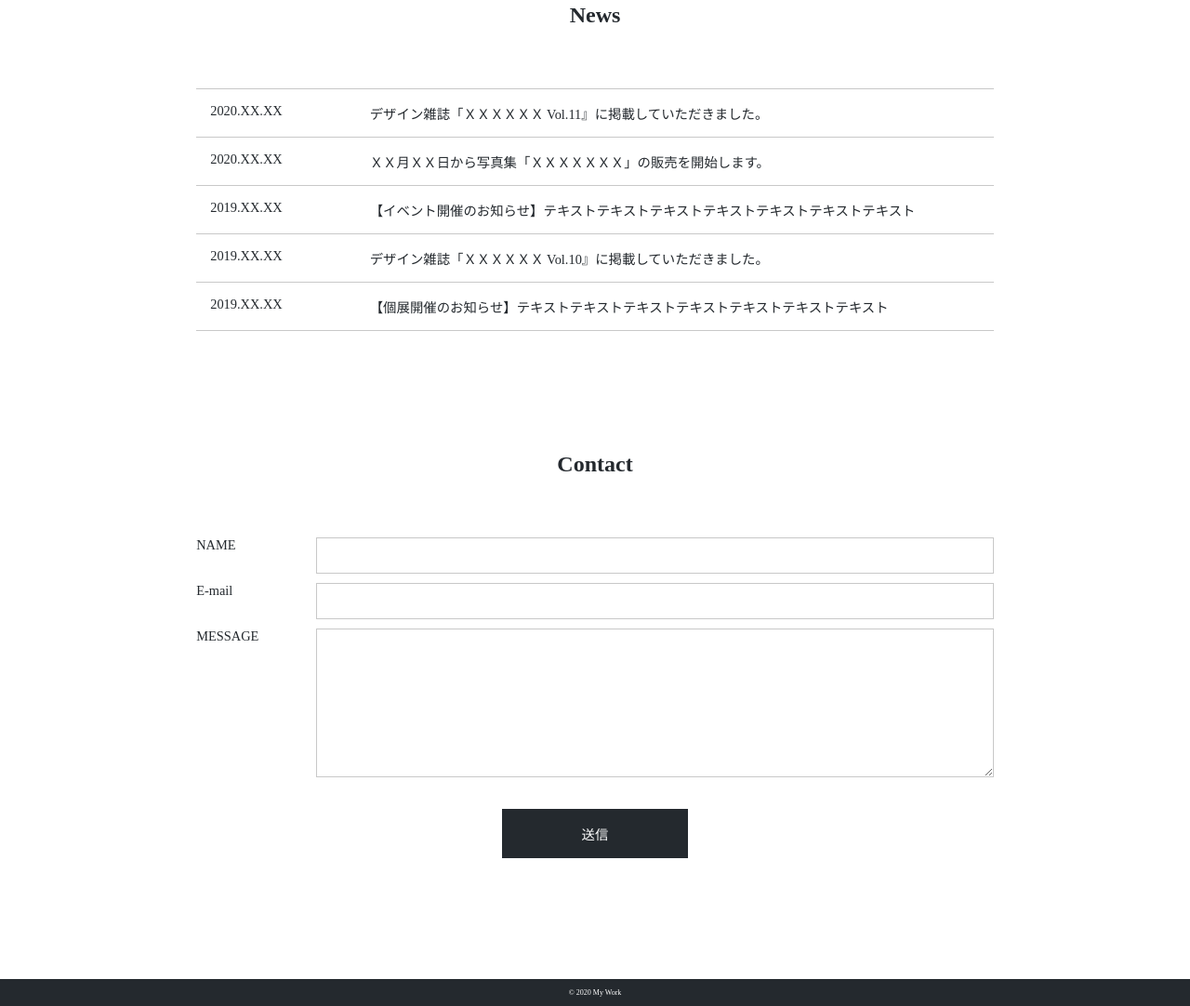
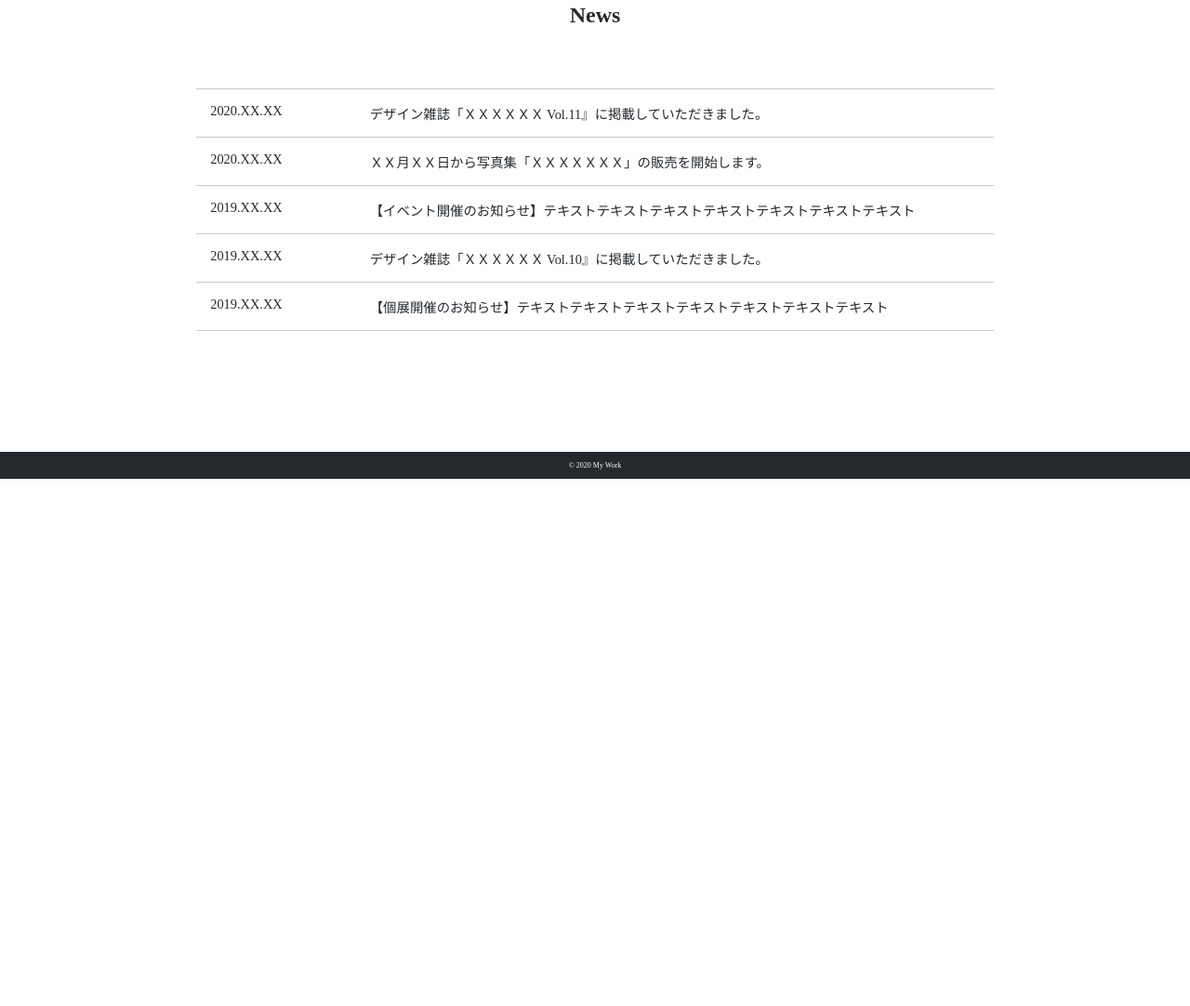
Before and after one commit to haru-0123/haru-0123.github.io, a plain HTML site: page index.html in a window 1280 px wide. Shown: the part 1511-2593 px from the top of the page at 93% size. After the commit the page ends 2026 px from the top, so only its background shows below. Drawn offline with Linux system fonts and the light colour scheme; some packages are replaced by stand-ins of ours.

Commit message:
Update index.html

```diff
--- a/index.html
+++ b/index.html
@@ -91,20 +91,7 @@
         </dl>
       </section>
 
-      <section id="contact" class="wrapper">
-        <h2 class="sec-title">Contact</h2>
-        <form action="#" method="post">
-          <dl>
-            <dt><label for="name">NAME</label></dt>
-            <dd><input type="text" id="name" name="your-name"></dd>
-            <dt><label for="email">E-mail</label></dt>
-            <dd><input type="email" id="email" name="your-email"></dd>
-            <dt><label for="message">MESSAGE</label></dt>
-            <dd><textarea id="message" name="your-message"></textarea></dd>
-          </dl>
-          <div class="button"><input type="submit" value="送信"></div>
-        </form>
-      </section>
+
     </main>
 
     <footer id="footer">
```
